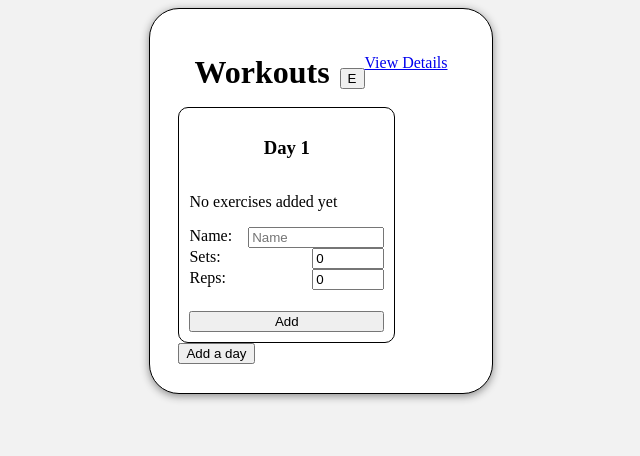
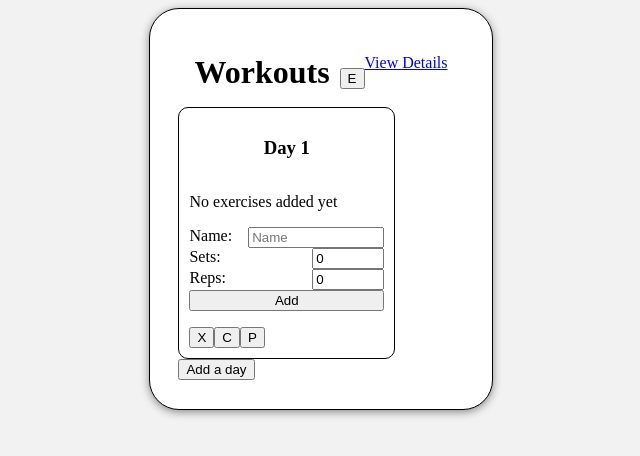
Before and after one commit to EddV99/workout-stats, a React (Vite) app: page / in a window 1280 px wide. Both pictures are taken after a click on the button "Add a day". Shown: the top 456 px of the page, without its empty margins (319-959 px from the left). Built offline with nearby package versions, Linux system fonts and the light colour scheme.

Commit message:
move controls to inside

```diff
--- a/src/components/Workout/Workout.tsx
+++ b/src/components/Workout/Workout.tsx
@@ -8,9 +8,10 @@ import { useWorkoutData } from "../../context/WorkoutDataContext";
 
 interface Props {
   index: number
+  children?: React.ReactNode
 };
 
-function Workout({ index }: Props) {
+function Workout({ index, children }: Props) {
   const { addWorkout, getWorkout, addExercise, removeExercise } = useWorkoutData();
   const nameInputRef = useRef<HTMLInputElement | null>(null);
 
@@ -77,6 +78,7 @@ function Workout({ index }: Props) {
         </div>
         <button onClick={handleClick}>Add</button>
       </div>
+      {children}
     </div>
   );
 }
--- a/src/components/WorkoutSchedule/WorkoutSchedule.module.css
+++ b/src/components/WorkoutSchedule/WorkoutSchedule.module.css
@@ -31,3 +31,7 @@
 }
 
 #viewDetails{}
+
+#controls {
+  width: 100%;
+}
--- a/src/components/WorkoutSchedule/WorkoutSchedule.tsx
+++ b/src/components/WorkoutSchedule/WorkoutSchedule.tsx
@@ -41,10 +41,13 @@ function WorkoutSchedule() {
       <div id={Styles.workouts} >
         {workouts.map((w) => {
           return <div key={w.id} >
-            <Workout index={w.index} />
-            <button onClick={() => { handleRemoveWorkout(w.index) }}>X</button>
-            <button onClick={() => { handleCopy(w.id) }}>C</button>
-            <button onClick={() => { handlePaste(w.id, w.index) }}>P</button>
+            <Workout index={w.index} >
+              <div id={Styles.controls} >
+                <button onClick={() => { handleRemoveWorkout(w.index) }}>X</button>
+                <button onClick={() => { handleCopy(w.id) }}>C</button>
+                <button onClick={() => { handlePaste(w.id, w.index) }}>P</button>
+              </div>
+            </Workout>
           </div>
         })}
       </div>
```
